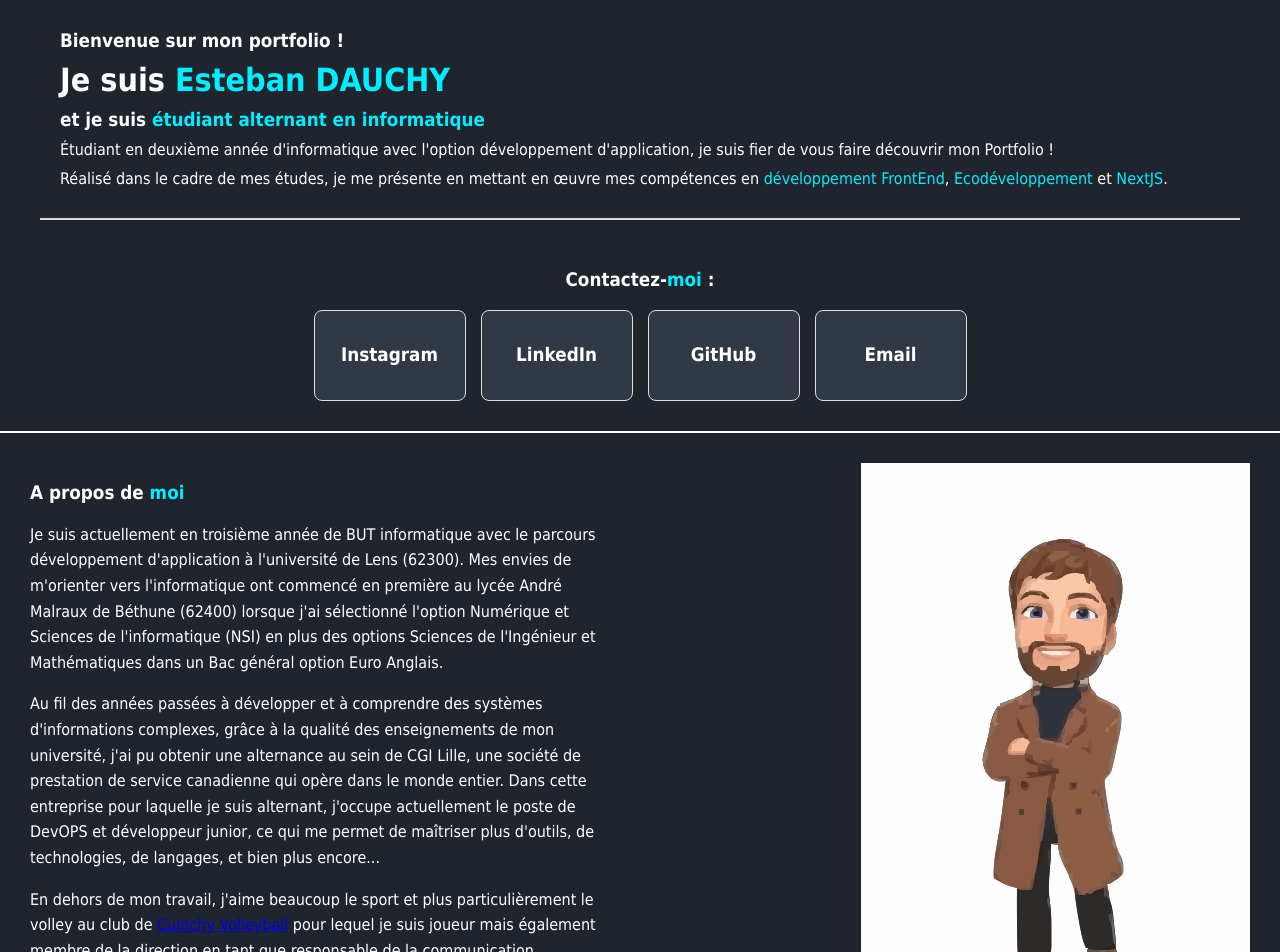
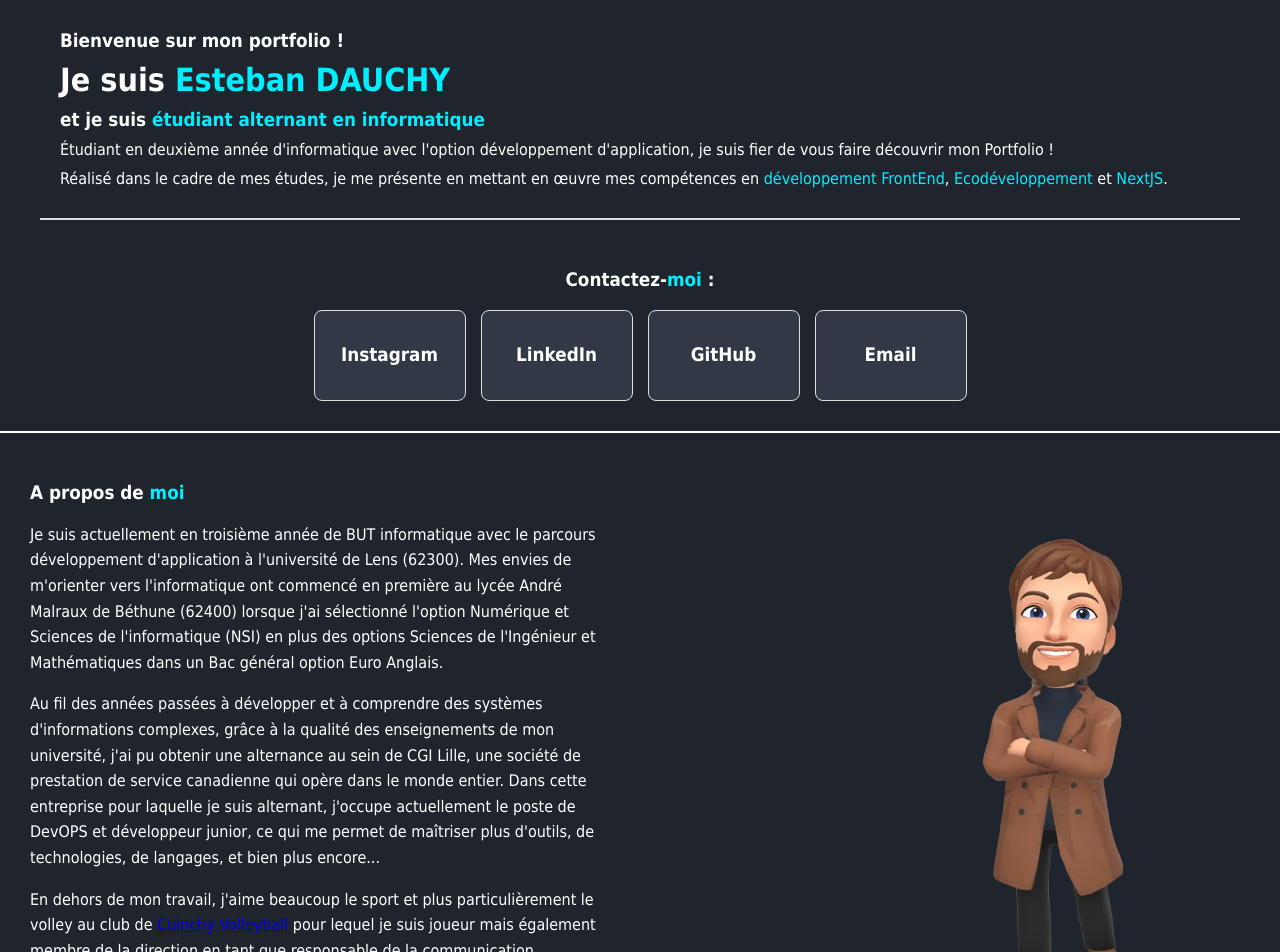
Before and after one commit to EstebanDAUCHY/EstebanDAUCHY.github.io, a Next.js app: page / in a window 1280 px wide. Shown: the top 952 px of the page. Built offline with nearby package versions, Linux system fonts and the light colour scheme.

Commit message:
Titre + modif image

```diff
--- a/src/app/layout.js
+++ b/src/app/layout.js
@@ -13,7 +13,7 @@ const geistMono = localFont({
 });
 
 export const metadata = {
-  title: "Create Next App",
+  title: "Esteban DAUCHY",
   description: "Generated by create next app",
 };
 
--- a/src/app/page.js
+++ b/src/app/page.js
@@ -152,7 +152,6 @@ export default function Home() {
                     </p>
                 </div>
             </div>
-
             <div className="Contact">
                 <h3>Contactez-<span>moi</span> :</h3>
                 <div className="box-container">
@@ -163,7 +162,6 @@ export default function Home() {
                     ))}
                 </div>
             </div>
-
             <div className="about-me">
                 <div className="text-content">
                     <h3>A propos de <span>moi</span></h3>
@@ -187,7 +185,7 @@ export default function Home() {
                     </p>
                 </div>
                 <div className="image-container">
-                    <img src="../../images/Moi (1).svg" alt="Moi"/>
+                    <img src="../../images/Moi.webp" alt="Moi"/>
                 </div>
             </div>
 
```
Also changed, not shown: public/images/Moi (1).svg (deleted), public/images/Moi.webp (added).
